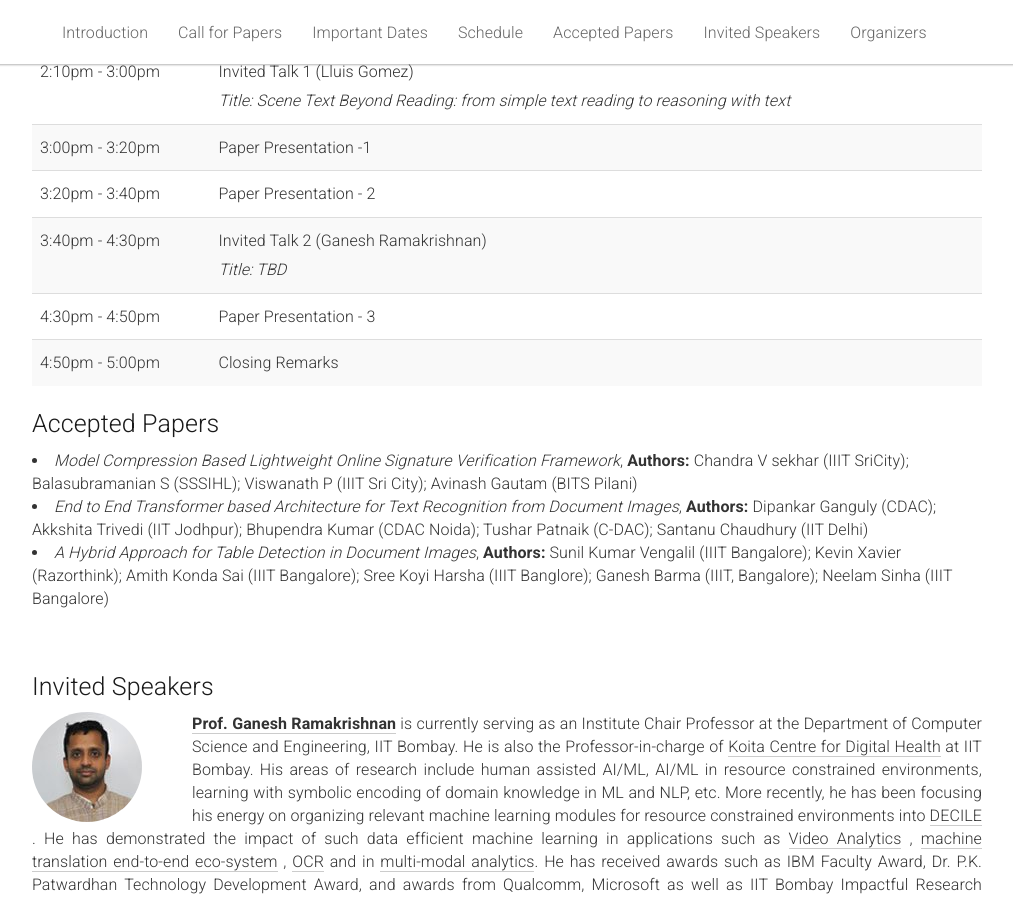
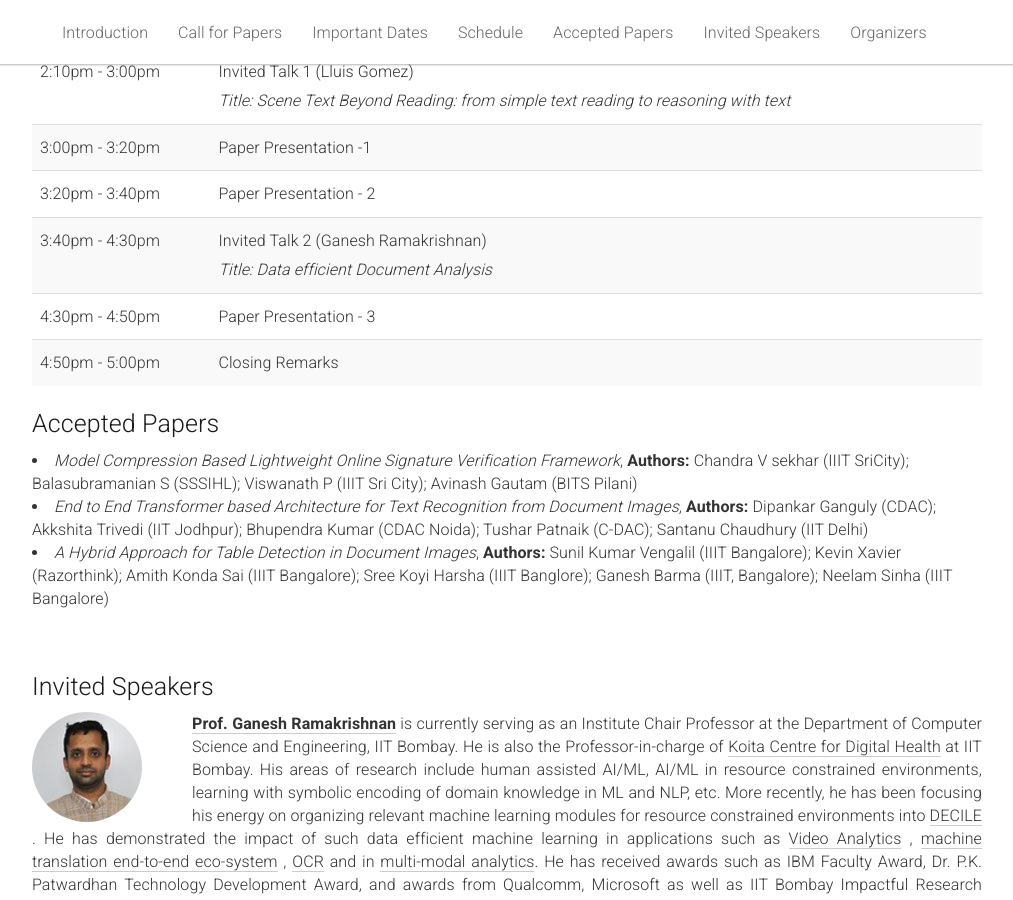
Before and after one commit to wdar21/wdar21.github.io, a Jekyll site: the page built from _pages/home.md, in a window 1280 px wide and 900 px high, scrolled down 598 px. Shown: the whole window, without its empty margins (133-1146 px from the left). Built offline with Jekyll 4.4.1, drawn with Linux system fonts in a browser that asks for light colours.

Commit message:
InvitedTalkTitleUp

```diff
--- a/_pages/home.md
+++ b/_pages/home.md
@@ -84,7 +84,7 @@ acknowledgements: ""
           <td>
           Invited Talk 2 (Ganesh Ramakrishnan)
           <br/>
-          <i>Title: TBD</i>
+          <i>Title: Data efficient Document Analysis</i>
           </td>
         </tr>
 
```
